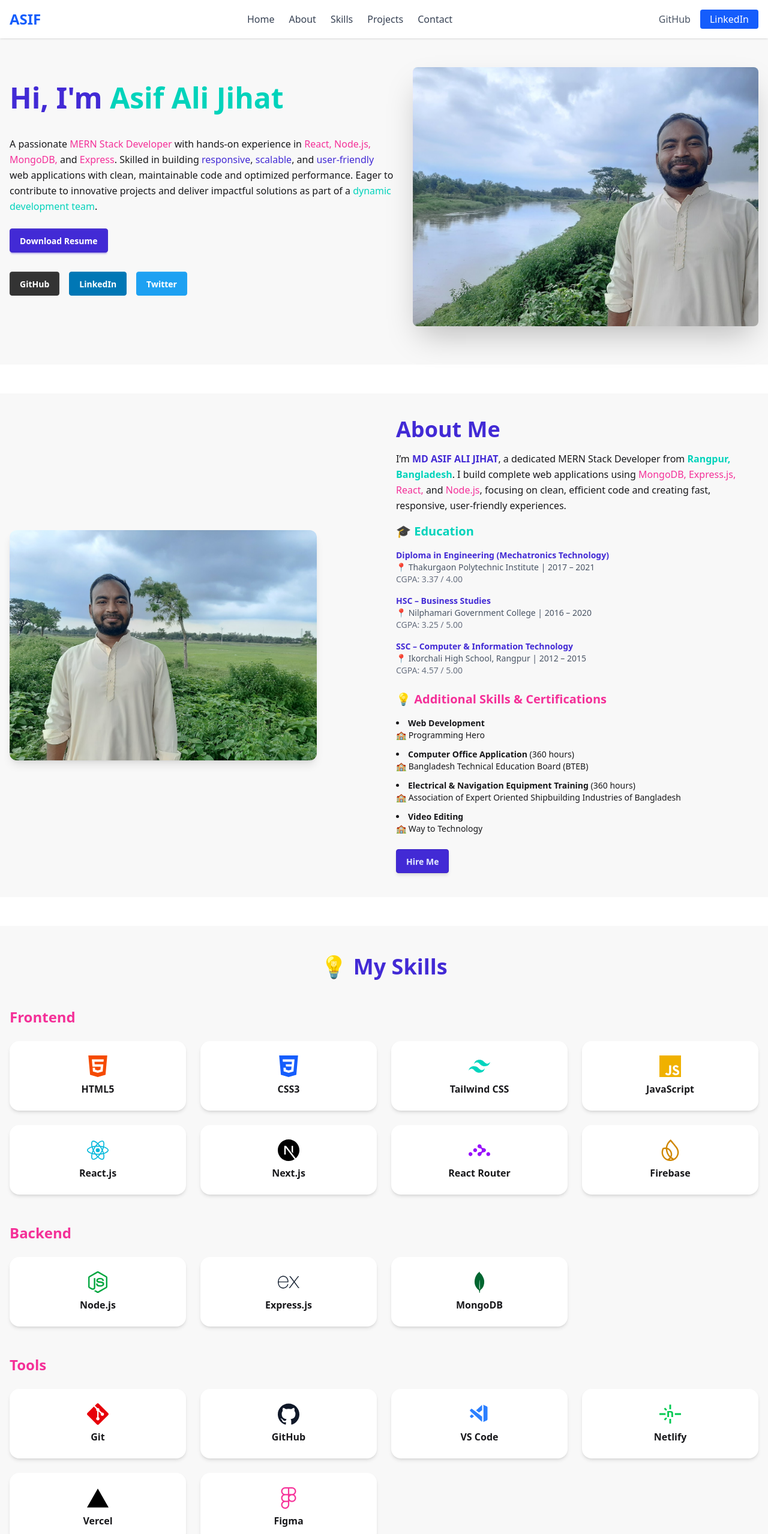
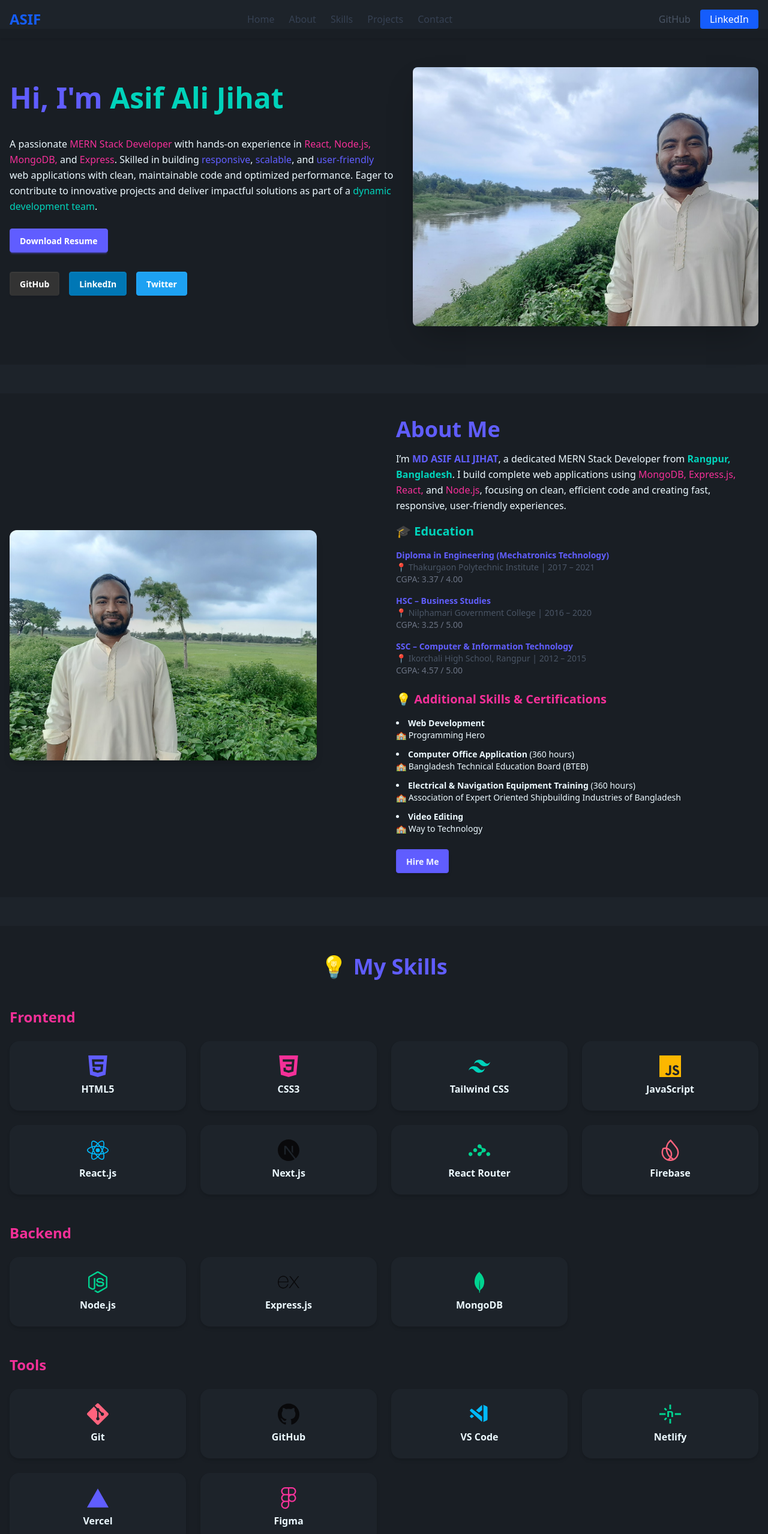
Before and after one commit to mdasifalijihat/my-resume, a React (Vite) app: page / in a window 1280 px wide. Shown: the top 2558 px of the page at 60% size. Built offline with nearby package versions, Linux system fonts and the light colour scheme.

Commit message:
added bg color

```diff
--- a/index.html
+++ b/index.html
@@ -1,5 +1,5 @@
 <!doctype html>
-<html lang="en" data-theme="cupcake" >
+<html lang="en" data-theme="dark" >
   <head>
     <meta charset="UTF-8" />
     <link rel="icon" type="image/svg+xml" href="/resume.png" />
--- a/src/components/Shared/Footer/Footer.jsx
+++ b/src/components/Shared/Footer/Footer.jsx
@@ -3,13 +3,13 @@ import { FaGithub, FaLinkedin } from 'react-icons/fa';
 
 const Footer = () => {
   return (
-    <footer className="bg-white text-base-content mt-12 shadow-lg shadow-indigo-200/40 rounded-t-xl ">
+    <footer className="text-base-content mt-12 shadow-lg shadow-indigo-200/40 rounded-t-xl ">
       <div className="max-w-6xl mx-auto px-6 py-10 grid grid-cols-1 md:grid-cols-2 gap-8">
 
         {/* Branding */}
         <div>
           <h2 className="text-2xl font-bold text-primary mb-3">MD ASIF ALI JIHAT</h2>
-          <p className="text-sm text-gray-600">
+          <p className="text-sm text-white/60 hover:text-white">
             Passionate MERN Stack Developer based in Rangpur, Bangladesh.
           </p>
         </div>
@@ -40,7 +40,7 @@ const Footer = () => {
         </div>
       </div>
 
-      <div className="text-center py-4 border-t border-gray-300 text-gray-600 text-sm">
+      <div className="text-center py-4 border-t border-gray-300 text-white/60 hover:text-white text-sm">
         © {new Date().getFullYear()} MD ASIF ALI JIHAT. All rights reserved.
       </div>
     </footer>
--- a/src/components/Shared/Navbar/Navbar.jsx
+++ b/src/components/Shared/Navbar/Navbar.jsx
@@ -26,15 +26,17 @@ const Navbar = () => {
   };
 
   return (
-    <nav className="fixed top-0 left-0 w-full shadow px-4 py-4 z-50 bg-white">
-      <div className="flex items-center justify-between container mx-auto">
+    <nav className="fixed top-0 left-0 w-full shadow px-4 py-4 z-50 bg-content text-primary-content ">
+      <div className="max-w-7xl mx-auto flex items-center justify-between">
+        {/* Logo */}
         <div
-          className="text-2xl font-bold text-blue-600 cursor-pointer"
+          className="text-xl md:text-2xl font-bold text-blue-600 cursor-pointer whitespace-nowrap"
           onClick={() => scrollToSection("home")}
         >
-          <span> ASIF </span>
+          <span>ASIF</span>
         </div>
 
+        {/* Desktop Menu */}
         <ul className="hidden md:flex space-x-6 text-gray-700 font-medium">
           {["home", "about", "skills", "projects", "contact"].map((item) => (
             <li
@@ -47,7 +49,8 @@ const Navbar = () => {
           ))}
         </ul>
 
-        <div className="hidden md:flex items-center space-x-4">
+        {/* Desktop Buttons */}
+        <div className="hidden md:flex items-center space-x-4 shrink-0">
           <a
             href="https://github.com/mdasifalijihat"
             target="_blank"
@@ -66,13 +69,15 @@ const Navbar = () => {
           </a>
         </div>
 
-        <div className="md:hidden flex items-center space-x-2">
+        {/* Mobile Menu Button */}
+        <div className="md:hidden flex items-center">
           <button onClick={toggleMenu} className="text-2xl text-blue-600">
             {isOpen ? <FiX /> : <FiMenu />}
           </button>
         </div>
       </div>
 
+      {/* Mobile Menu */}
       {isOpen && (
         <div className="md:hidden mt-2 bg-white shadow-lg rounded-lg p-4 space-y-3">
           {["home", "about", "skills", "projects", "contact"].map((item) => (
--- a/src/components/pages/Projects/ProjectDetails.jsx
+++ b/src/components/pages/Projects/ProjectDetails.jsx
@@ -19,7 +19,7 @@ const ProjectDetails = () => {
   return (
     <div className="min-h-screen bg-base-100 py-10 my-8 px-4">
       <motion.div
-        className="max-w-4xl mx-auto bg-white shadow-lg rounded-lg p-6"
+        className="max-w-4xl mx-auto bg-base-100 shadow-lg rounded-lg p-6"
         initial="hidden"
         whileInView="visible"
         viewport={{ once: false, amount: 0.3 }}
--- a/src/components/pages/Projects/Projects.jsx
+++ b/src/components/pages/Projects/Projects.jsx
@@ -25,7 +25,7 @@ const Projects = () => {
           {projectsData.map((project, index) => (
             <motion.div
               key={project.id}
-              className="card bg-white shadow-xl hover:shadow-2xl rounded-lg overflow-hidden"
+              className="card bg-base-100 shadow-xl hover:shadow-2xl rounded-lg overflow-hidden"
               custom={index}
               initial="hidden"
               whileInView="visible"
--- a/src/components/pages/Skills/Skills.jsx
+++ b/src/components/pages/Skills/Skills.jsx
@@ -16,40 +16,61 @@ import {
   SiGithub,
   SiNetlify,
   SiVercel,
-  SiFigma
+  SiFigma,
 } from "react-icons/si";
 import "./Skills.css";
 import { VscVscodeInsiders } from "react-icons/vsc";
 
 const skillCategories = {
   Frontend: [
-    { icon: <SiHtml5 className="text-4xl text-orange-600" />, name: "HTML5" },
-    { icon: <SiCss3 className="text-4xl text-blue-600" />, name: "CSS3" },
-    { icon: <SiTailwindcss className="text-4xl text-teal-400" />, name: "Tailwind CSS" },
-    { icon: <SiJavascript className="text-4xl text-yellow-500" />, name: "JavaScript" },
-    { icon: <SiReact className="text-4xl text-cyan-500" />, name: "React.js" },
-    { icon: <SiNextdotjs className="text-4xl text-black" />, name: "Next.js" },
-    { icon: <SiReactrouter className="text-4xl text-purple-600" />, name: "React Router" },
-    { icon: <SiFirebase className="text-4xl text-yellow-600" />, name: "Firebase" },
+    { icon: <SiHtml5 className="text-4xl text-primary" />, name: "HTML5" },
+    { icon: <SiCss3 className="text-4xl text-secondary" />, name: "CSS3" },
+    {
+      icon: <SiTailwindcss className="text-4xl text-accent" />,
+      name: "Tailwind CSS",
+    },
+    {
+      icon: <SiJavascript className="text-4xl text-warning" />,
+      name: "JavaScript",
+    },
+    { icon: <SiReact className="text-4xl text-info" />, name: "React.js" },
+    {
+      icon: <SiNextdotjs className="text-4xl text-neutral" />,
+      name: "Next.js",
+    },
+    {
+      icon: <SiReactrouter className="text-4xl text-success" />,
+      name: "React Router",
+    },
+    { icon: <SiFirebase className="text-4xl text-error" />, name: "Firebase" },
   ],
   Backend: [
-    { icon: <SiNodedotjs className="text-4xl text-green-600" />, name: "Node.js" },
-    { icon: <SiExpress className="text-4xl text-gray-800" />, name: "Express.js" },
-    { icon: <SiMongodb className="text-4xl text-green-800" />, name: "MongoDB" },
+    {
+      icon: <SiNodedotjs className="text-4xl text-success" />,
+      name: "Node.js",
+    },
+    {
+      icon: <SiExpress className="text-4xl text-neutral" />,
+      name: "Express.js",
+    },
+    { icon: <SiMongodb className="text-4xl text-success" />, name: "MongoDB" },
   ],
   Tools: [
-    { icon: <SiGit className="text-4xl text-red-600" />, name: "Git" },
-    { icon: <SiGithub className="text-4xl text-gray-900" />, name: "GitHub" },
-    { icon: <VscVscodeInsiders className="text-4xl text-blue-500" />, name: "VS Code" },
-    { icon: <SiNetlify className="text-4xl text-green-500" />, name: "Netlify" },
-    { icon: <SiVercel className="text-4xl text-black" />, name: "Vercel" },
-    { icon: <SiFigma className="text-4xl text-pink-500" />, name: "Figma" },
-  ]
+    { icon: <SiGit className="text-4xl text-error" />, name: "Git" },
+    { icon: <SiGithub className="text-4xl text-neutral" />, name: "GitHub" },
+    {
+      icon: <VscVscodeInsiders className="text-4xl text-info" />,
+      name: "VS Code",
+    },
+    { icon: <SiNetlify className="text-4xl text-success" />, name: "Netlify" },
+    { icon: <SiVercel className="text-4xl text-primary" />, name: "Vercel" },
+    { icon: <SiFigma className="text-4xl text-pink-500" />, name: "Figma" }, // চাইলে এটাকেও semantic করো
+  ],
 };
 
 const SkillCard = ({ icon, name }) => (
   <motion.div
-    className="skill-card text-center p-6 bg-white rounded-2xl shadow-md hover:shadow-xl transform hover:-translate-y-1 transition duration-300"
+    className="skill-card text-center p-6 bg-base-100 rounded-2xl shadow-md hover:shadow-xl transform hover:-translate-y-1 transition duration-300"
     initial={{ scale: 0.8, opacity: 0 }}
     whileInView={{ scale: 1, opacity: 1 }}
     whileHover={{ scale: 1.05 }}
@@ -63,13 +84,17 @@ const SkillCard = ({ icon, name }) => (
 
 const Skills = () => {
   return (
-    <div className="bg-base-200 py-12 px-4 my-12">
+    <div className="bg-base-200 py-12 px-4 my-12 ">
       <div className="max-w-7xl mx-auto">
-        <h2 className="text-4xl font-bold text-center text-primary mb-12">💡 My Skills</h2>
+        <h2 className="text-4xl font-bold text-center text-primary mb-12">
+          💡 My Skills
+        </h2>
 
         {Object.entries(skillCategories).map(([category, skills], idx) => (
           <div key={idx} className="mb-12">
-            <h3 className="text-2xl font-semibold mb-6 text-secondary">{category}</h3>
+            <h3 className="text-2xl font-semibold mb-6 text-secondary capitalize">
+              {category}
+            </h3>
             <div className="grid grid-cols-2 md:grid-cols-3 lg:grid-cols-4 gap-6">
               {skills.map((skill, i) => (
                 <SkillCard key={i} icon={skill.icon} name={skill.name} />
--- a/src/index.css
+++ b/src/index.css
@@ -1,5 +1,8 @@
 @import "tailwindcss";
 @plugin "daisyui";
+@plugin "daisyui" {
+  themes: light --default, dark --prefersdark, cupcake;
+}
 
 html {
   scroll-behavior: smooth;
```
Also changed, not shown: src/components/pages/ContactMe/ContactMe.jsx (+10 -10 lines).
